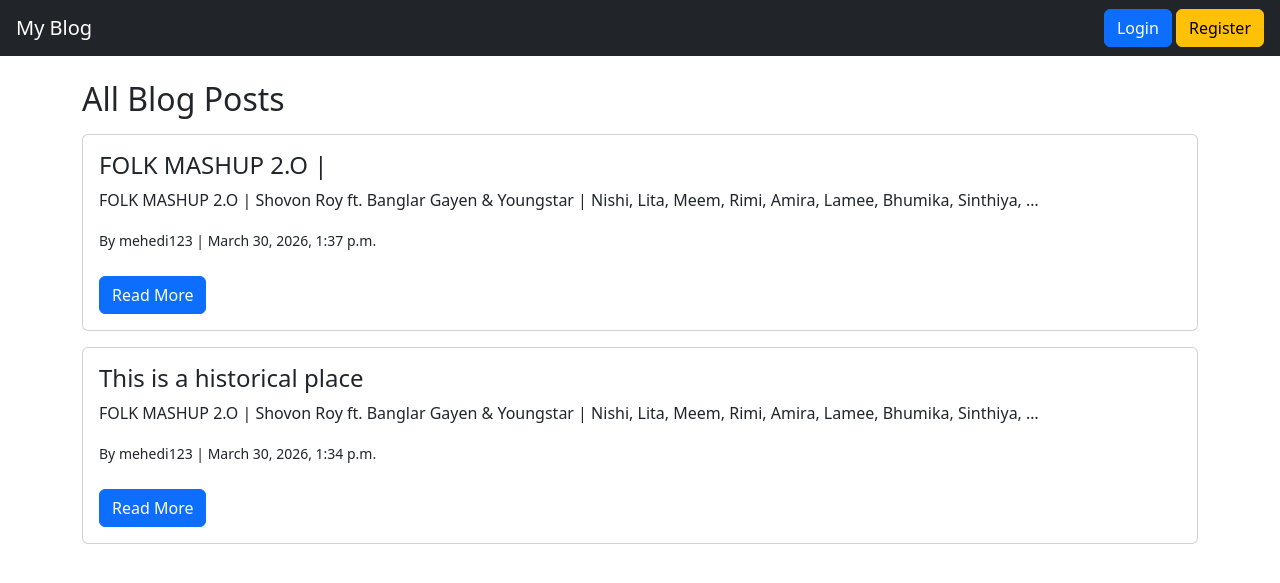
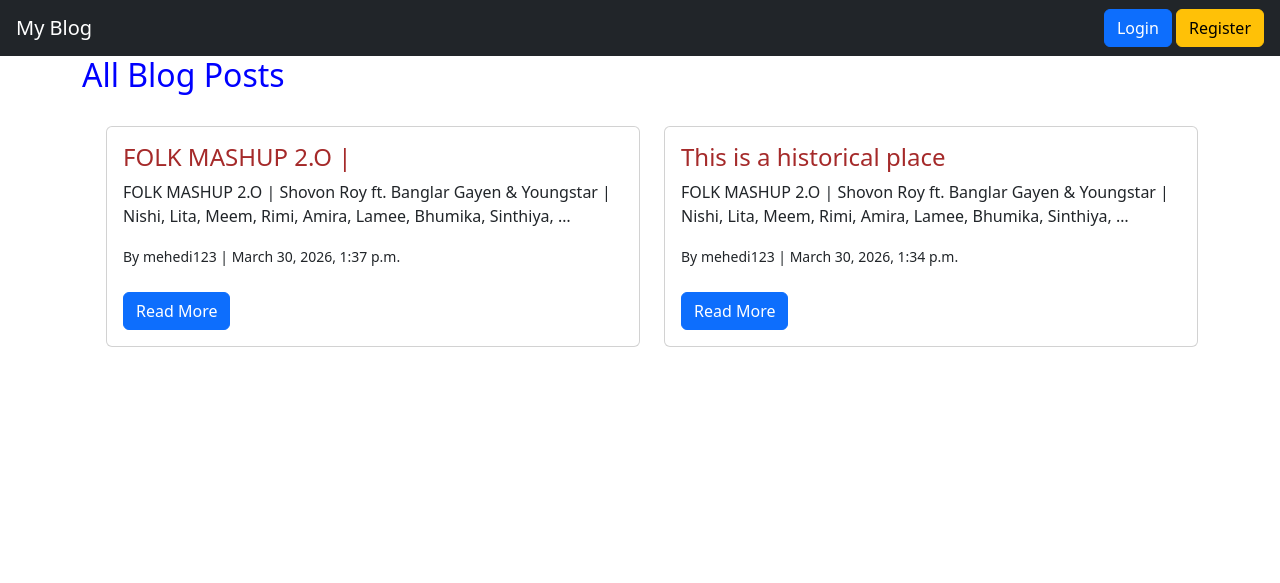
Before and after one commit to mehedi3635/blog_project, a Django app: page / in a window 1280 px wide. Shown: the top 583 px of the page. Run offline with Django 5.2, Linux system fonts and the light colour scheme; data comes from the database, SQL or seed files in the repository; both versions use the stored data as it was after the commit.

Commit message:
mehedi
all compleate

```diff
--- a/blog/templates/base.html
+++ b/blog/templates/base.html
@@ -20,7 +20,7 @@
     </div>
 </nav>
 
-<div class="container mt-4">
+<div class="container mt-6  " >
     {% block content %}{% endblock %}
 </div>
 
--- a/blog/templates/home.html
+++ b/blog/templates/home.html
@@ -1,12 +1,14 @@
 {% extends 'base.html' %}
 
 {% block content %}
-<h2>All Blog Posts</h2>
+<h2 style="color: blue;" class="t-center">All Blog Posts</h2>
 
-{% for post in posts %}
-<div class="card mt-3">
+
+<div class="d-flex mt-3 ms-4 gap-4">
+    {% for post in posts %}
+<div class="card mt-3 ">
     <div class="card-body">
-        <h4>{{ post.title }}</h4>
+        <h4 style="color: brown;">{{ post.title }}</h4>
         <p>{{ post.content|truncatewords:20 }}</p>
         <small>By {{ post.author }} | {{ post.created_at }}</small>
         <br><br>
@@ -19,5 +21,6 @@
     </div>
 </div>
 {% endfor %}
+</div>
 
 {% endblock %}
```
Also changed, not shown: db.sqlite3.
